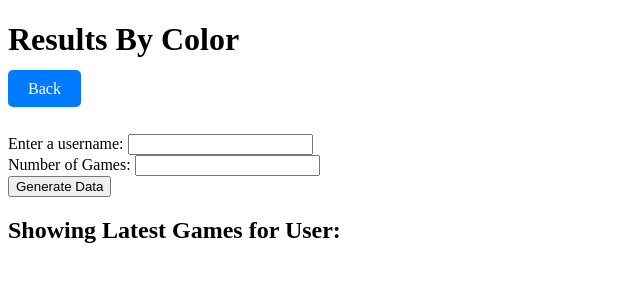
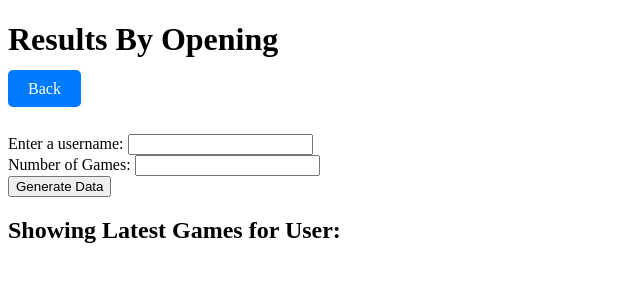
Before and after one commit to PhilMcDaniel/flask-app, a Flask app: page /results_by_opening in a window 1280 px wide. Shown: the top 300 px of the page, without its empty margins (0-640 px from the left). Run offline with Flask 3, Linux system fonts and the light colour scheme.

Commit message:
Update results_by_opening.html

```diff
--- a/templates/results_by_opening.html
+++ b/templates/results_by_opening.html
@@ -19,7 +19,7 @@
             font-weight: bold;
         }
     </style>
-    <h1>Results By Color</h1>
+    <h1>Results By Opening</h1>
     <a href="{{ url_for('index') }}" style="padding: 10px 20px; background-color: #007bff; color: white; text-decoration: none; border-radius: 5px;">Back</a><br>
     <br><br>
     <form method="POST" action="{{ url_for('results_by_opening') }}">
```
